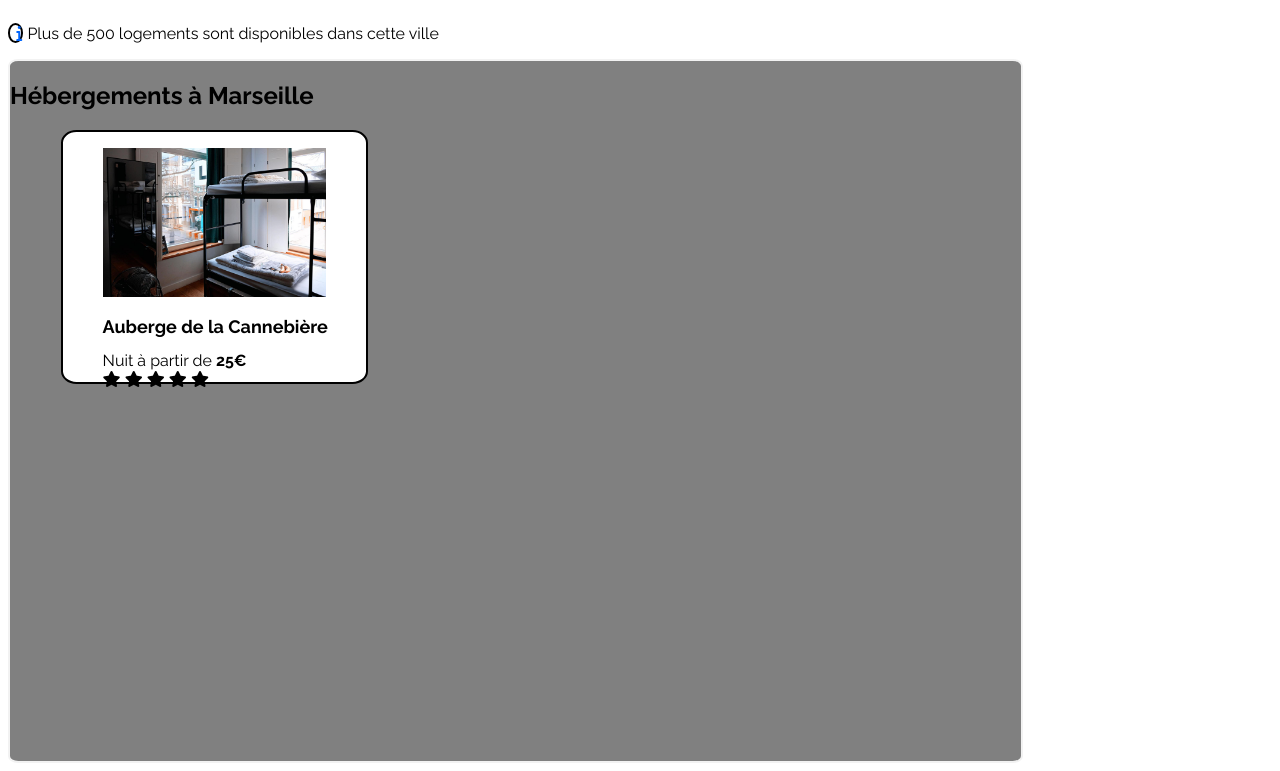
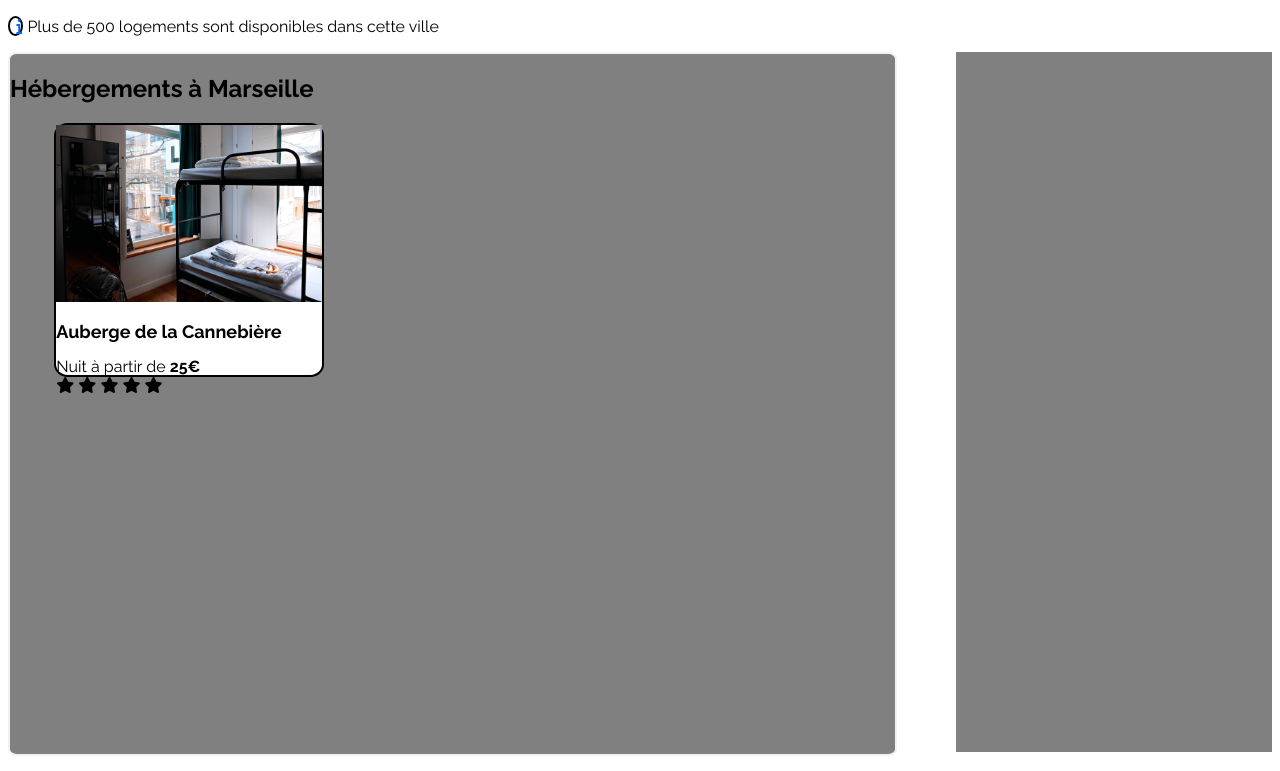
Before and after one commit to GeorgesH0/P2_GeorgesHugo_code, a plain HTML site: page index.html in a window 1280 px wide. Shown: the part 287-1058 px from the top of the page. Drawn offline with Linux system fonts and the light colour scheme.

Commit message:
article effacer ajout de liens sur la figure

```diff
--- a/css/index.css
+++ b/css/index.css
@@ -103,7 +103,6 @@ ul{
     display: flex;
     justify-content: center;
     list-style-type: none;
-    padding-top: 0.5%;
 }
 li{
     border: 2px #F2F2F2 solid;
@@ -160,13 +159,17 @@ ul i{
     display: flex;
     justify-content: space-between;
 }
+.premiere_section{
+    width: 70%;
+}
 .premiere_section section{
-    width: 80%;
+    width: 100%;
     height: 700px;
     border: 2px #F2F2F2 solid;
     border-radius: 1%;
     background-color: grey;
 }
+
 .premier_figure img{
     width: 100%;
     height: auto;
@@ -175,7 +178,7 @@ ul i{
     font-size: large;
     white-space: nowrap;
 }
-.premiere_section article{
+.premiere_section figure{
     width: 30%;
     height: 250px;
     border: 2px black solid;
@@ -183,8 +186,8 @@ ul i{
     margin-left: 5%;
     background-color: white;
 }
-.deuxieme_section section{
-    width: 5%;
+.deuxieme_section{
+    width: 25%;
     height: 700px;
     background-color: grey;
 }
--- a/index.html
+++ b/index.html
@@ -25,7 +25,7 @@
                        <form method="post" action="#">
                            <div id="recherche">
                                 <i class="fas fa-map-marker-alt"></i>
-                                <input type="text" class="ville_pays" name="ville_pays" class="ville_pays" placeholder="Marseille, France" />
+                                <input type="text" class="ville_pays" name="ville_pays" class="ville_pays" value="Marseille, France" />
                                 <input type="submit" class="boutton" value="Rechercher" />
                            </div>
                         </form>
@@ -61,12 +61,13 @@
                    <div class="premiere_section">
                         <section>
                             <h1>Hébergements à Marseille</h1>
-                                <article>
                                     <div class="premier_figure">
                                         <figure>
+                                            <a href="#">
                                             <img src="assets/images/hebergements/3_medium/marcus-loke-WQJvWU_HZFo-unsplash.jpg" alt="image d'une chambre" />
                                             <h2>Auberge de la Cannebière</h2>
                                             <figcaption>Nuit à partir de <strong>25€</strong></figcaption>
+                                            </a>
                                             <i class="fas fa-star"></i>
                                             <i class="fas fa-star"></i>
                                             <i class="fas fa-star"></i>
@@ -74,7 +75,6 @@
                                             <i class="fas fa-star"></i>
                                         </figure>
                                     </div>
-                                </article>
                         </section>
                     </div>
                     <div class="deuxieme_section">
```
